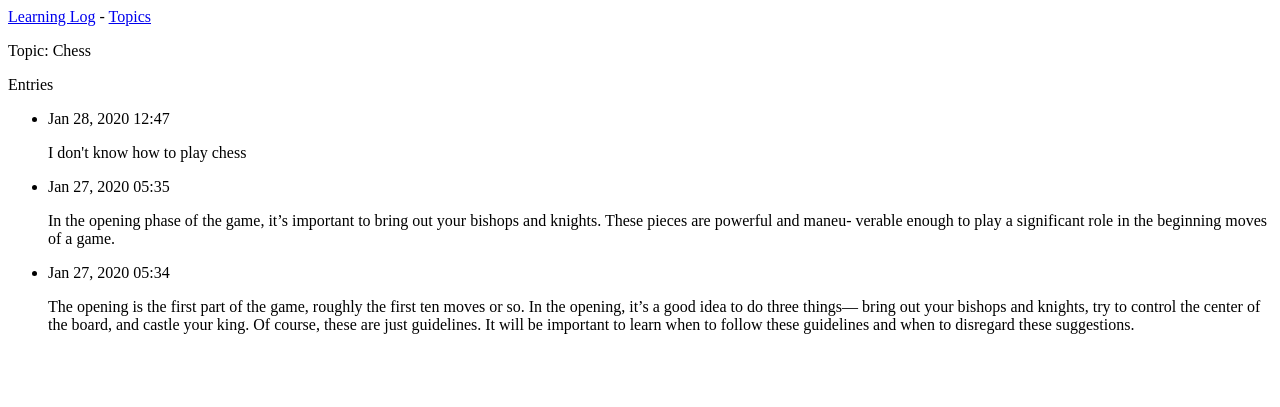
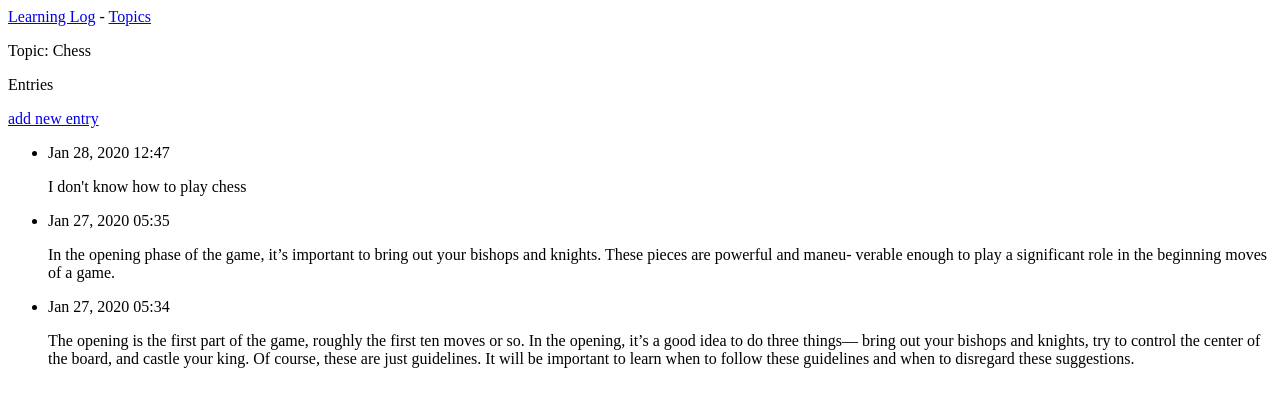
Before and after one commit to 66hakeem/learning_log, a Django app: page /topics/1 in a window 1280 px wide. Shown: the top 407 px of the page. Run offline with Django 3.2, Linux system fonts and the light colour scheme; data comes from the database, SQL or seed files in the repository; both versions use the stored data as it was after the commit.

Commit message:
Add functionality of adding entries

```diff
--- a/learning_logs/templates/learning_logs/topic.html
+++ b/learning_logs/templates/learning_logs/topic.html
@@ -5,6 +5,9 @@
     <p>Topic: {{ topic }}</p>
 
     <p>Entries</p>
+    <p>
+        <a href="{% url 'learning_logs:new_entry' topic.id %}">add new entry</a>
+    </p>
     <ul>
         {% for entry in entries %}
             <li>
--- a/learning_logs/templates/learning_logs/topics.html
+++ b/learning_logs/templates/learning_logs/topics.html
@@ -14,4 +14,6 @@
         {% endfor %}
     </ul>
 
+    <a href="{% url 'learning_logs:new_topic' %}">Add a new topic:</a>
+
 {% endblock content %}
--- a/learning_logs/urls.py
+++ b/learning_logs/urls.py
@@ -13,5 +13,14 @@ urlpatterns = [
     path('topics/', views.topics, name='topics'),
 
     # detail page for single topic
-    path('topics/<topic_id>', views.topic, name='topic')
+    path('topics/<topic_id>', views.topic, name='topic'),
+
+    # Page for adding new topic
+    path('new_topic/', views.new_topic, name='new_topic'),
+
+    #Page for adding new entry
+    path('new_entry/<topic_id>', views.new_entry, name='new_entry'),
+
+    #Page for editing entry
+    path('edit_entry/<entry_id>', views.edit_entry, name='edit_entry'),
 ]
--- a/learning_logs/views.py
+++ b/learning_logs/views.py
@@ -1,5 +1,9 @@
 from django.shortcuts import render
-from .models import Topic
+from django.http import HttpResponseRedirect
+from django.urls import reverse
+
+from .models import Topic, Entry
+from .forms import TopicForm, EntryForm
 
 def index(request):
     """The homepage for learning log"""
@@ -17,3 +21,55 @@ def topic(request, topic_id):
     entries = topic.entry_set.order_by('-date_added')
     context = {'topic':topic, 'entries': entries}
     return render(request, 'learning_logs/topic.html', context)
+
+def new_topic(request):
+    """Add new topic"""
+    if request.method != 'POST':
+        #No data submitted; create a blank form
+        form = TopicForm()
+    else:
+        #POST data submitted; process data
+        form = TopicForm(request.POST)
+        if form.is_valid():
+            form.save()
+            return HttpResponseRedirect(reverse('learning_logs:topics'))
+
+    context = {'form': form}
+    return render(request, 'learning_logs/new_topic.html', context)
+
+def new_entry(request, topic_id):
+    """Add a new entry for a particular topic"""
+    topic = Topic.objects.get(id=topic_id)
+
+    if request.method != 'POST':
+        #No data submitted, create a blank form
+        form = EntryForm()
+    else:
+        # post data submitted, create a blank form
+        form = EntryForm(data=request.POST)
+        if form.is_valid():
+            new_entry = form.save(commit=False)
+            new_entry.topic = topic
+            new_entry.save()
+            return HttpResponseRedirect(reverse('learning_logs:topic', args=[topic_id]))
+
+    context = {'topic': topic, 'form': form}
+    return render(request, 'learning_logs/new_entry.html', context)
+
+def edit_entry(request, entry_id):
+    """Edit an existing entry"""
+    entry = Entry.objects,get(id=entry_id)
+    topic = entry.topic
+
+    if request.method != 'POST':
+        #Initial request; pre-fill form with the current entry
+        form = EntryForm(instance=entry)
+    else:
+        #post data submitted, process data
+        form = EntryForm(instance=entry, data=request.POST)
+        if form.is_valid():
+            form.save()
+            return HttpResponseRedirect(reverse('learning_logs:topic', args=[topic.id]))
+
+    context = {'entry': entry, 'topic': topic, 'form': form}
+    return render(request, 'learning_logs/edit_entry.html', context)
```
Also changed, not shown: learning_logs/forms.py (+16 -0 lines), learning_logs/templates/learning_logs/new_entry.html (added, +13 -0 lines), learning_logs/templates/learning_logs/new_topic.html (added, +13 -0 lines), db.sqlite3.
